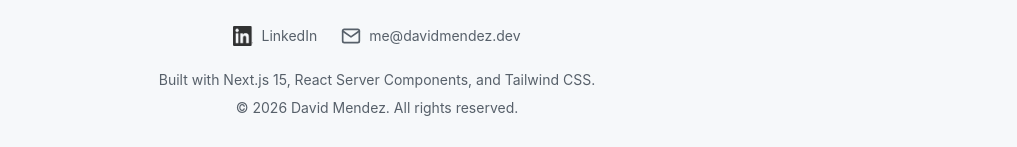
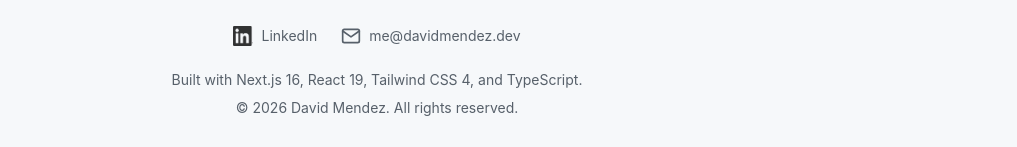
Before and after one commit to djm204/portfolio-2026, a Next.js app: page / in a window 1280 px wide. Shown: the part 2387-2534 px from the top of the page, without its empty margins (263-1280 px from the left). Built offline with nearby package versions, Linux system fonts and the light colour scheme; no server answers.

Commit message:
chore: update footer built with text to reflect current tech stack
- Update from Next.js 15 to Next.js 16
- Add React 19 and TypeScript mentions
- Update Tailwind CSS to v4
- Remove React Server Components mention (implied by Next.js 16)

```diff
--- a/components/footer.tsx
+++ b/components/footer.tsx
@@ -63,7 +63,7 @@ export function Footer(): React.JSX.Element {
 
         <div className="text-center text-sm text-text-muted">
           <p>
-            Built with Next.js 15, React Server Components, and Tailwind CSS.
+            Built with Next.js 16, React 19, Tailwind CSS 4, and TypeScript.
           </p>
           <p className="mt-2">
             © {new Date().getFullYear()} David Mendez. All rights reserved.
```
